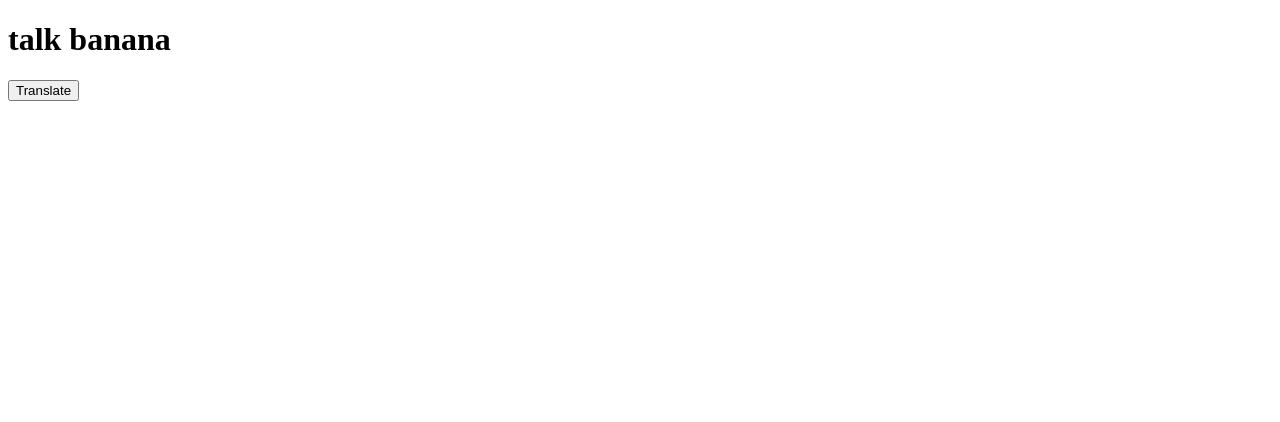
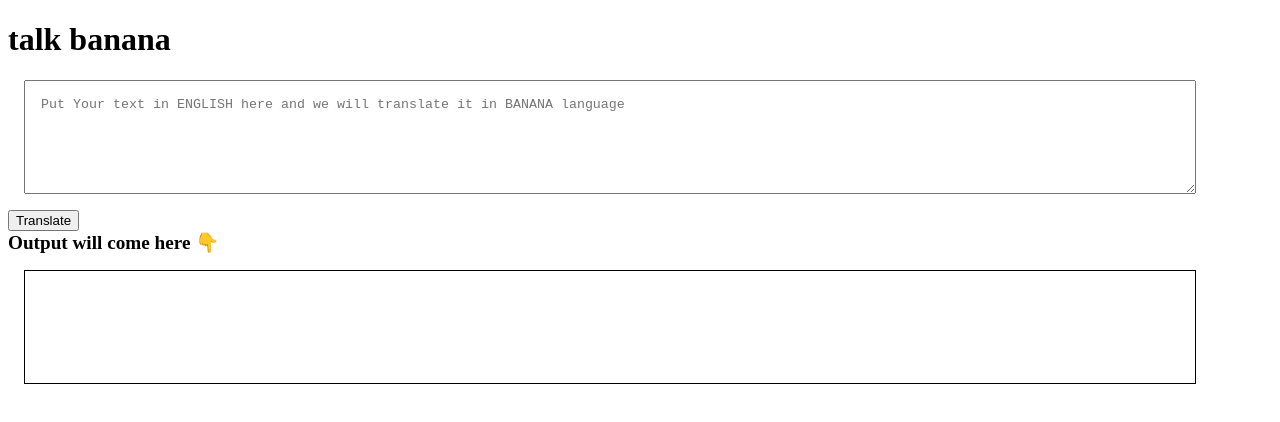
Before and after one commit to ashutosh-dabhekar/banana-translator, a plain HTML site: page index.html in a window 1280 px wide. Drawn offline with Linux system fonts and the light colour scheme.

Commit message:
Translate partially engine done

```diff
--- a/app.js
+++ b/app.js
@@ -1,11 +1,10 @@
 var btnTranslator=document.querySelector("#btn-translate")
 var txtInput=document.querySelector("#text-input")
+var outputDiv=document.querySelector("#output")
 
-console.log(txtInput);
 
 function clickHandler(){
-    console.log("clicked")
-    console.log("input",txtInput.value)
+    outputDiv.innerText="ajsjsjsjsjs "+ txtInput.value;
 }
 
 btnTranslator.addEventListener("click",clickHandler)
--- a/index.html
+++ b/index.html
@@ -5,11 +5,29 @@
     <meta http-equiv="X-UA-Compatible" content="IE=edge">
     <meta name="viewport" content="width=device-width, initial-scale=1.0">
     <title>Banana-Speak</title>
+    <style>
+        textarea{
+            width: 90%;
+            height: 10vh;
+            display: block;
+            margin: 1rem;
+            padding: 1rem;
+        }
+        #output{
+            border: 1px solid black;
+            height: 10vh;
+            width: 90%;
+            margin: 1rem;
+            padding: 1rem;
+        }
+    </style>
 </head>
 <body>
     <h1>talk banana</h1>
+    <textarea id="text-input" placeholder="Put Your text in ENGLISH here and we will translate it in BANANA language "></textarea>
     <button id="btn-translate">Translate</button>
-
+    <div style="font-size: larger; font-weight: bold;">Output will come here 👇</div>
+    <div id="output"></div>
 
     <script src="app.js" type="text/javascript"></script>
 
```
